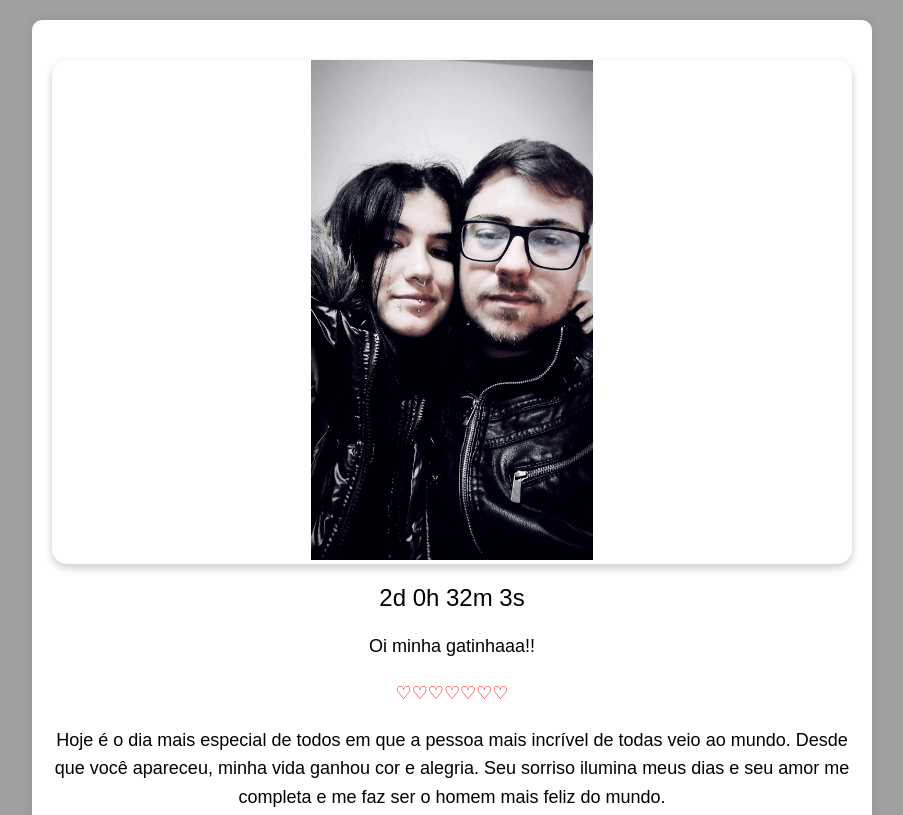
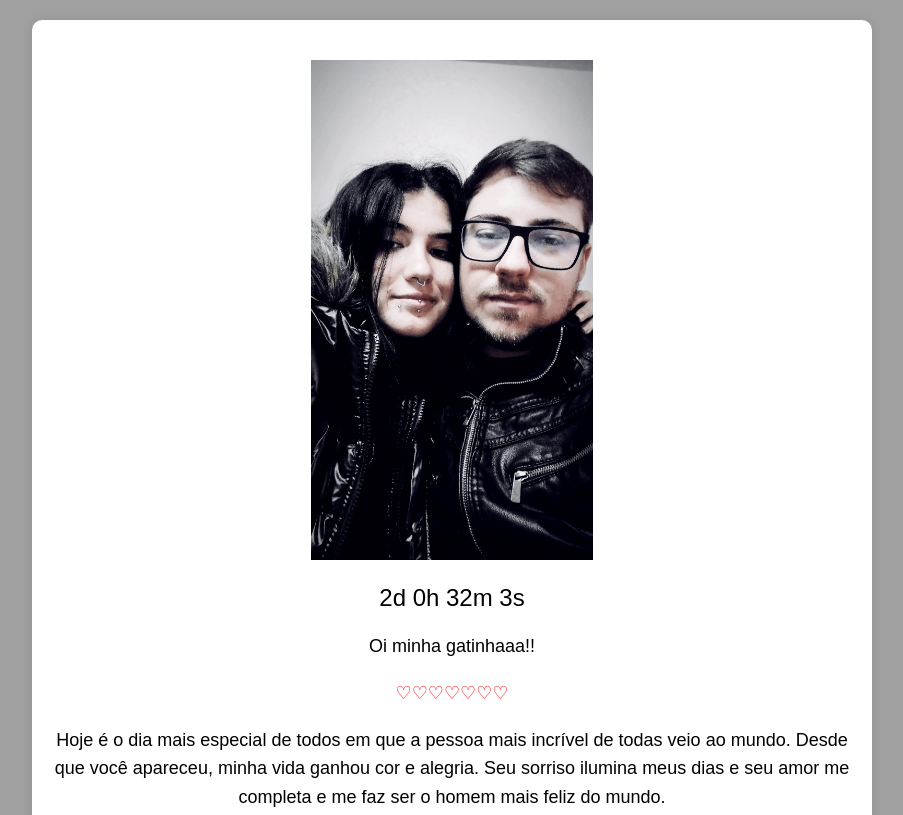
Before and after one commit to leandro905Berck/feliz_aniversario_momo, a plain HTML site: page index.html in a window 1280 px wide. Shown: the top 815 px of the page, without its empty margins (188-1091 px from the left). Drawn offline with Linux system fonts and the light colour scheme.

Commit message:
Update index.html

```diff
--- a/index.html
+++ b/index.html
@@ -30,8 +30,6 @@
             position: relative;
             max-width: 100%;
             margin: 20px auto;
-            border-radius: 15px; /* Bordas arredondadas */
-            box-shadow: 0 4px 8px rgba(0, 0, 0, 0.2); /* Sombra */
         }
         .mySlides {
             display: none;
```
